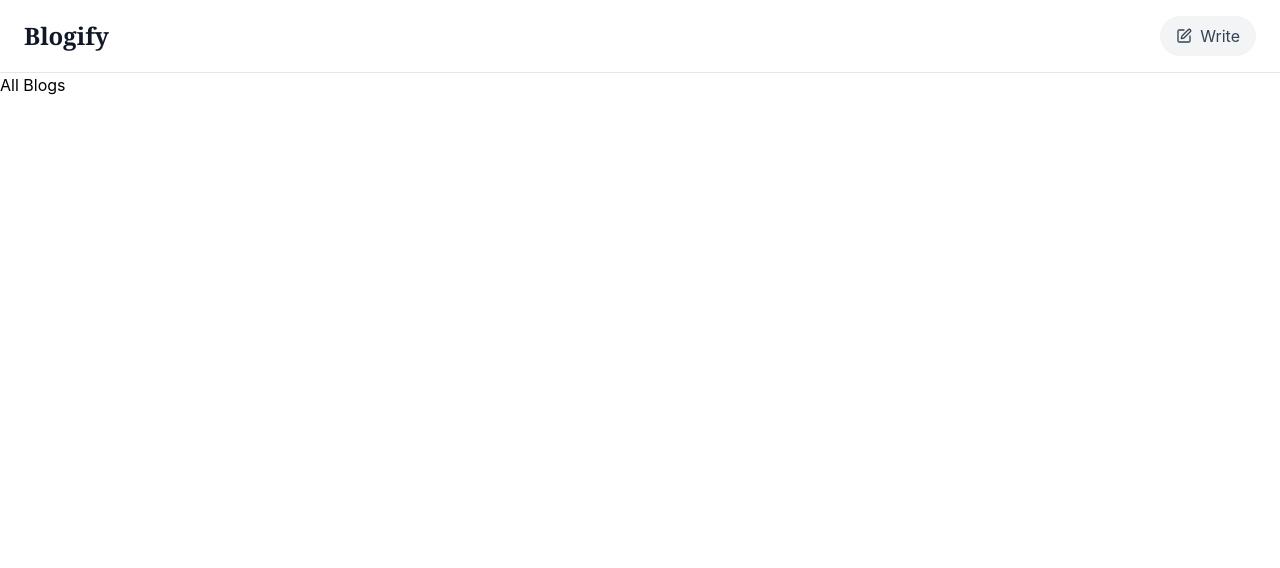
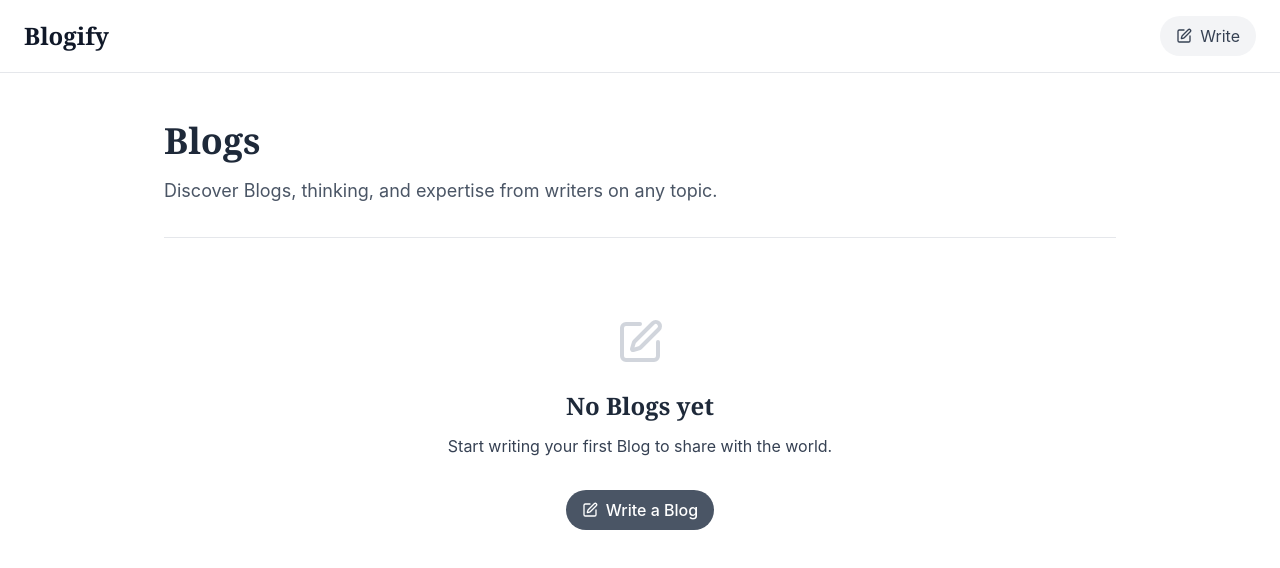
Before and after one commit to SarthakBhandari01/Blog-App, a React (Vite) app: page / in a window 1280 px wide. Shown: the top 568 px of the page. Built offline with nearby package versions, Linux system fonts and the light colour scheme.

Commit message:
feat : Improve ui of home page

```diff
--- a/src/pages/Home.jsx
+++ b/src/pages/Home.jsx
@@ -1,17 +1,51 @@
 import { useSelector } from "react-redux";
 import { BlogCard } from "../components/BlogCard";
+import { Link } from "react-router-dom";
+import { PenSquare } from "lucide-react";
 
 export const Home = () => {
   const posts = useSelector((state) => state.blogs.posts);
 
   return (
-    <div>
-      <h1>All Blogs</h1>
-      <main className="grid  md:grid-cols-3  gap-4">
-        {posts.map((post) => (
-          <BlogCard key={post.id} post={post} />
-        ))}
-      </main>
+    <div className="min-h-screen bg-white">
+      <div className="max-w-[1000px] mx-auto px-6 py-12">
+        {/* Header */}
+        <div className="border-b border-gray-200 pb-8 mb-8">
+          <h1 className="text-4xl font-serif font-bold text-gray-800 mb-4">
+            Blogs
+          </h1>
+          <p className="text-lg text-gray-600">
+            Discover Blogs, thinking, and expertise from writers on any topic.
+          </p>
+        </div>
+
+        {/* Empty State */}
+        {posts.length === 0 ? (
+          <div className="text-center py-12">
+            <PenSquare className="w-12 h-12 text-gray-300 mx-auto mb-6" />
+            <h2 className="text-2xl font-serif font-semibold text-gray-800 mb-3">
+              No Blogs yet
+            </h2>
+            <p className="text-gray-700 mb-8">
+              Start writing your first Blog to share with the world.
+            </p>
+            <Link
+              to="/new"
+              className="inline-flex items-center gap-2 px-4 py-2 bg-gray-600 text-white rounded-full hover:bg-gray-800 transition-colors font-medium"
+            >
+              <PenSquare className="w-4 h-4" />
+              Write a Blog
+            </Link>
+          </div>
+        ) : (
+          /* Blog List */
+          <div className="divide-y divide-gray-200">
+            {posts.map((post) => (
+              <BlogCard key={post.id} post={post} />
+            ))}
+          </div>
+        )}
+      </div>
     </div>
   );
 };
```
